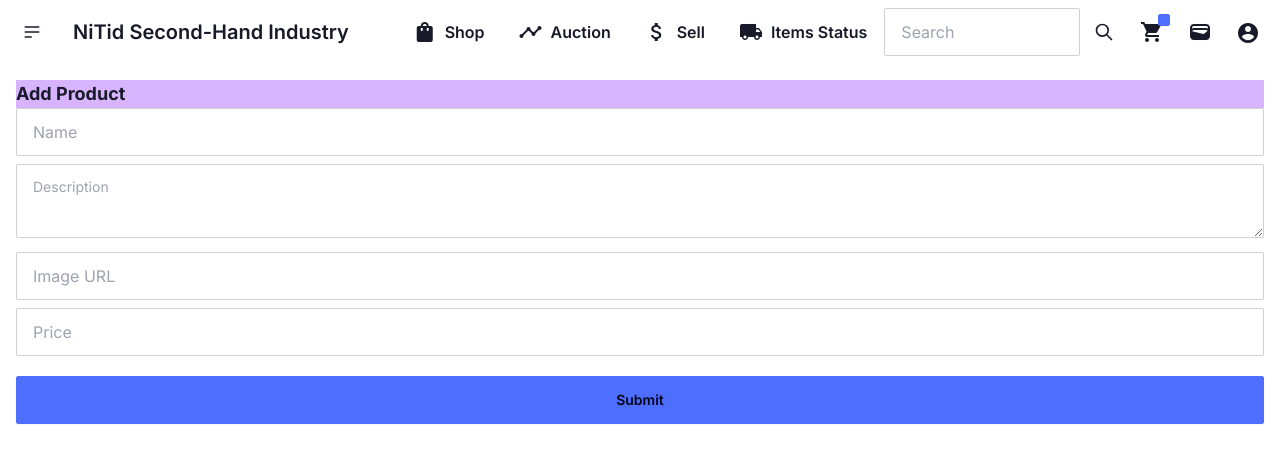
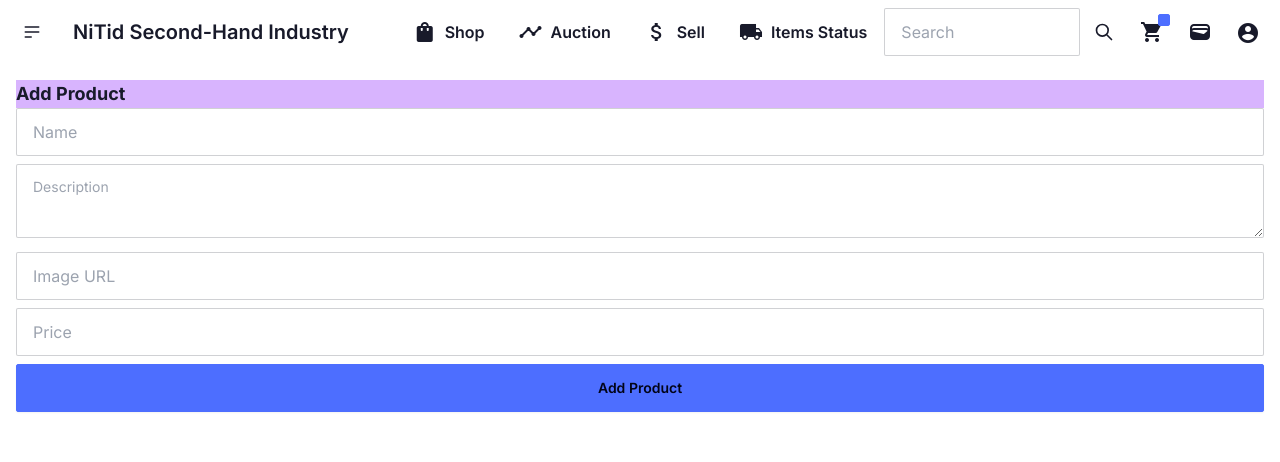
Before and after one commit to FrozeNxSouL/SE-Project, a Next.js app: page /add-product in a window 1280 px wide. Shown: the top 462 px of the page. Built offline with nearby package versions, Linux system fonts and the light colour scheme.

Commit message:
Change formsubmitbton

```diff
--- a/next.config.js
+++ b/next.config.js
@@ -1,4 +1,11 @@
 /** @type {import('next').NextConfig} */
-const nextConfig = {}
+const nextConfig = {
+    images: {
+        remotePatterns: [{hostname: "images.unsplash.com"}],
+    },
+    experimental: {
+        serverActions: true,
+    },
+};
 
 module.exports = nextConfig
--- a/package.json
+++ b/package.json
@@ -14,8 +14,8 @@
     "bcrypt": "^5.1.1",
     "material-icons": "^1.13.12",
     "next": "14.0.4",
-    "react": "^18",
-    "react-dom": "^18"
+    "react": "^18.2.0",
+    "react-dom": "^18.2.0"
   },
   "devDependencies": {
     "@types/node": "^20",
--- a/src/action/authentication.ts
+++ b/src/action/authentication.ts
@@ -15,7 +15,7 @@
         }
     }
     try {
-        const list = await prisma.users.findMany();
+        const list = await prisma.user.findMany();
         let emailFound = false;
 
         for (const user of list) {
@@ -80,7 +80,7 @@
 
     let passed: boolean = true
     try {
-        const a = await prisma.users.create({
+        const a = await prisma.user.create({
             data: {
                 name,
                 email,
@@ -88,7 +88,7 @@
                 address: "",
                 phone: "",
                 score: 0,
-                picture: "",
+                picture: "https://scontent.fbkk2-8.fna.fbcdn.net/v/t1.18169-9/22045716_525116641171808_8708115264426013339_n.jpg?_nc_cat=104&ccb=1-7&_nc_sid=7a1959&_nc_eui2=AeFunU_x5DT9CSv26GvfPkGRcSivN4Q4dpFxKK83hDh2kdRTCcqU7InWR1ub1MoK-9o90v2oo6WMAOqo3EKj8I4t&_nc_ohc=QNm2M0uKRlsAX9n_vlb&_nc_oc=AQm7TB1aDD3WF3ujGQSDKCzJPDd0qUQAh-qqqKH6kbJDS8Zrt8ODBW1RdpUScdhvRcgnZBSU2WmWTpGdnahEpEV6&_nc_ht=scontent.fbkk2-8.fna&oh=00_AfBDgGWosMOLSZ15F9c7wOvVzQYP0uIk7TbJu0HxzSIO9Q&oe=65FBCEDA",
             }
         })
     } catch (e){
--- a/src/app/add-product/page.tsx
+++ b/src/app/add-product/page.tsx
@@ -3,6 +3,7 @@
 import { redirect } from "next/navigation";
 import React from "react";
 import addProduct from "./add";
+import FormSubmitButton from "@/component/nav/FormSubmitButton";
 
 function AddProductPage() {
   return (
@@ -35,12 +36,11 @@
           type="number"
           className="input-bordered input mb-2 w-full"
         />
-        <button
-          className="btn btn-primary btn-block mt-3 min-w-[300px]"
-          type="submit"
+        <FormSubmitButton
+          className="btn-block"
         >
-          Submit
-        </button>
+          Add Product
+        </FormSubmitButton>
       </form>
     </div>
   );
--- a/src/app/login/loginForm.tsx
+++ b/src/app/login/loginForm.tsx
@@ -90,8 +90,6 @@
                 </form>
             </div>
             )}
-
-
         </div>
 
     );
--- /dev/null
+++ b/src/component/nav/FormSubmitButton.tsx
@@ -0,0 +1,29 @@
+"use client";
+
+import { ComponentProps } from "react";
+import { useFormStatus } from "react-dom";
+
+type FormSubmitButtonProps = {
+    children: React.ReactNode,
+    className?: string,
+} & ComponentProps<"button">
+
+export default function FormSubmitButton({
+    children,
+    className,
+    ...props
+} : FormSubmitButtonProps
+) {
+    const { pending } = useFormStatus();
+
+    return(
+        <button
+        {...props}
+        className={`btn btn-primary ${className}`}
+        type="submit"
+        disabled={pending}
+        >
+            {pending && <span className="loading loading-bars loading-md" />}
+            {children}</button>
+    )
+}
```
Also changed, not shown: 1 other file (tests, documents, lock files or other folders).
